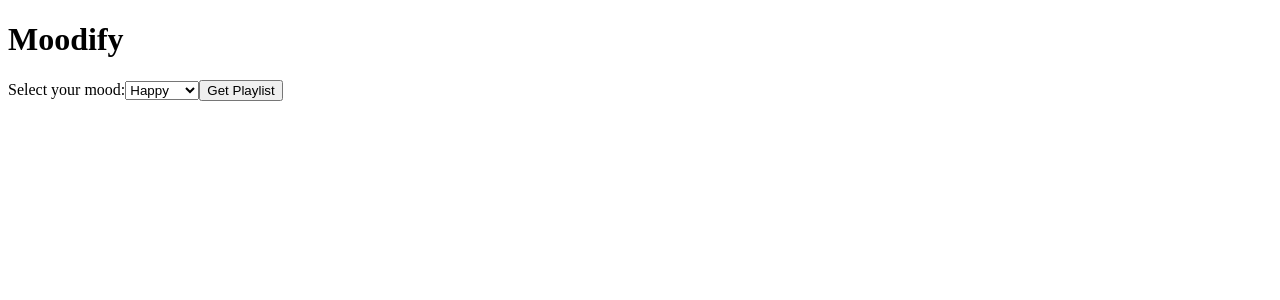
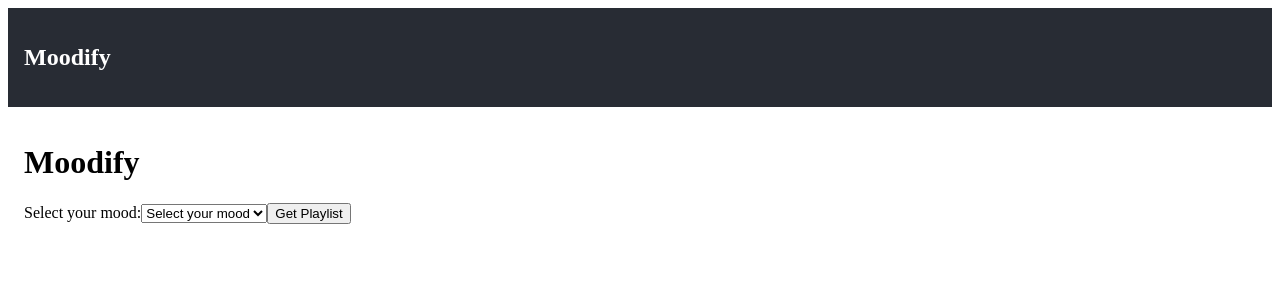
Before and after one commit to ronj13/moodify, a React (Vite) app in the folder moodify/: page / in a window 1280 px wide. Shown: the top 300 px of the page. Built offline with nearby package versions, Linux system fonts and the light colour scheme.

Commit message:
fixed routing and working components

```diff
--- a/moodify/frontend/src/App.jsx
+++ b/moodify/frontend/src/App.jsx
@@ -1,35 +1,46 @@
 import React, { useState } from 'react';
+import Navbar from './components/Navbar';
+import MoodSelector from './components/MoodSelector';
+import PlaylistDisplay from './components/PlaylistDisplay';
 
 function App() {
     const [mood, setMood] = useState('');
+    const [playlists, setPlaylists] = useState([]);
 
-    const handleMoodChange = (event) => {
-        setMood(event.target.value);
+    const handleMoodChange = (selectedMood) => {
+        setMood(selectedMood);
     };
 
     const handleSubmit = async (event) => {
         event.preventDefault();
-        // Fetch playlist based on mood
-        // You will integrate the Spotify API here
+        // Simulate fetching playlists based on mood
+        // Replace this with actual API call to Spotify
+        const mockPlaylists = {
+            happy: ['Happy Hits', 'Feel Good Pop', 'Summer Vibes'],
+            sad: ['Sad Songs', 'Heartbreak Hits', 'Melancholy Melodies'],
+            relaxed: ['Chill Vibes', 'Lo-fi Beats', 'Relax & Unwind'],
+            focused: ['Deep Focus', 'Productive Morning', 'Concentration Flow'],
+        };
+
+        setPlaylists(mockPlaylists[mood] || []);
     };
 
     return (
         <div className="App">
+            <Navbar />
+            <div style={{ padding: '1rem' }}>
                 <h1>Moodify</h1>
                 <form onSubmit={handleSubmit}>
                     <label>
                         Select your mood:
-                    <select value={mood} onChange={handleMoodChange}>
-                        <option value="happy">Happy</option>
-                        <option value="sad">Sad</option>
-                        <option value="relaxed">Relaxed</option>
-                        <option value="focused">Focused</option>
-                    </select>
+                        <MoodSelector onSelectMood={handleMoodChange} />
                     </label>
                     <button type="submit">Get Playlist</button>
                 </form>
+                <PlaylistDisplay playlists={playlists} />
+            </div>
         </div>
     );
 }
 
-export default App; <a href=""></a>
+export default App;
--- a/moodify/frontend/src/Main.jsx
+++ b/moodify/frontend/src/Main.jsx
@@ -1,8 +1,6 @@
-// frontend/src/main.jsx
 import React from 'react';
 import ReactDOM from 'react-dom/client';
 import App from './App.jsx';
-
 
 ReactDOM.createRoot(document.getElementById('root')).render(
     <React.StrictMode>
--- a/moodify/frontend/src/components/MoodSelector.jsx
+++ b/moodify/frontend/src/components/MoodSelector.jsx
@@ -0,0 +1,16 @@
+import React from 'react';
+
+export default function MoodSelector({ onSelectMood }) {
+    const moods = ['happy', 'sad', 'relaxed', 'focused'];
+
+    return (
+        <select onChange={(e) => onSelectMood(e.target.value)}>
+            <option value="">Select your mood</option>
+            {moods.map((mood) => (
+                <option key={mood} value={mood}>
+                    {mood}
+                </option>
+            ))}
+        </select>
+    );
+}
--- a/moodify/frontend/src/components/Navbar.jsx
+++ b/moodify/frontend/src/components/Navbar.jsx
@@ -0,0 +1,9 @@
+import React from 'react';
+
+export default function Navbar() {
+    return (
+        <nav style={{ padding: '1rem', backgroundColor: '#282c34', color: 'white' }}>
+            <h1>Moodify</h1>
+        </nav>
+    );
+}
--- a/moodify/frontend/src/components/PlaylistDisplay.jsx
+++ b/moodify/frontend/src/components/PlaylistDisplay.jsx
@@ -0,0 +1,11 @@
+import React from 'react';
+
+export default function PlaylistDisplay({ playlists }) {
+    return (
+        <ul>
+            {playlists.map((playlist, index) => (
+                <li key={index}>{playlist}</li>
+            ))}
+        </ul>
+    );
+}
```
Also changed, not shown: moodify/frontend/src/components/api/spotify.js (+11 -0 lines). Lines whose indentation alone changed are shown as unchanged.
